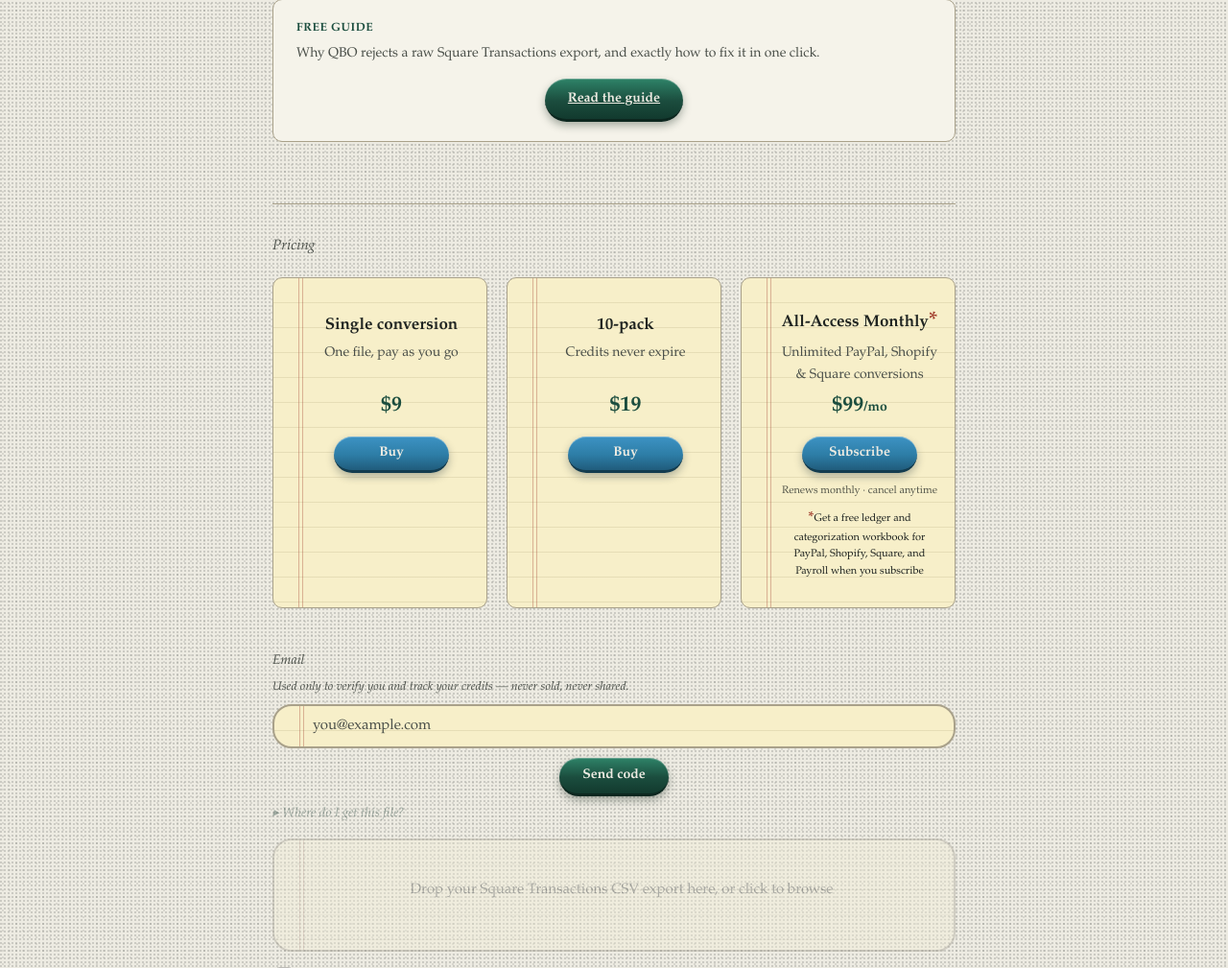
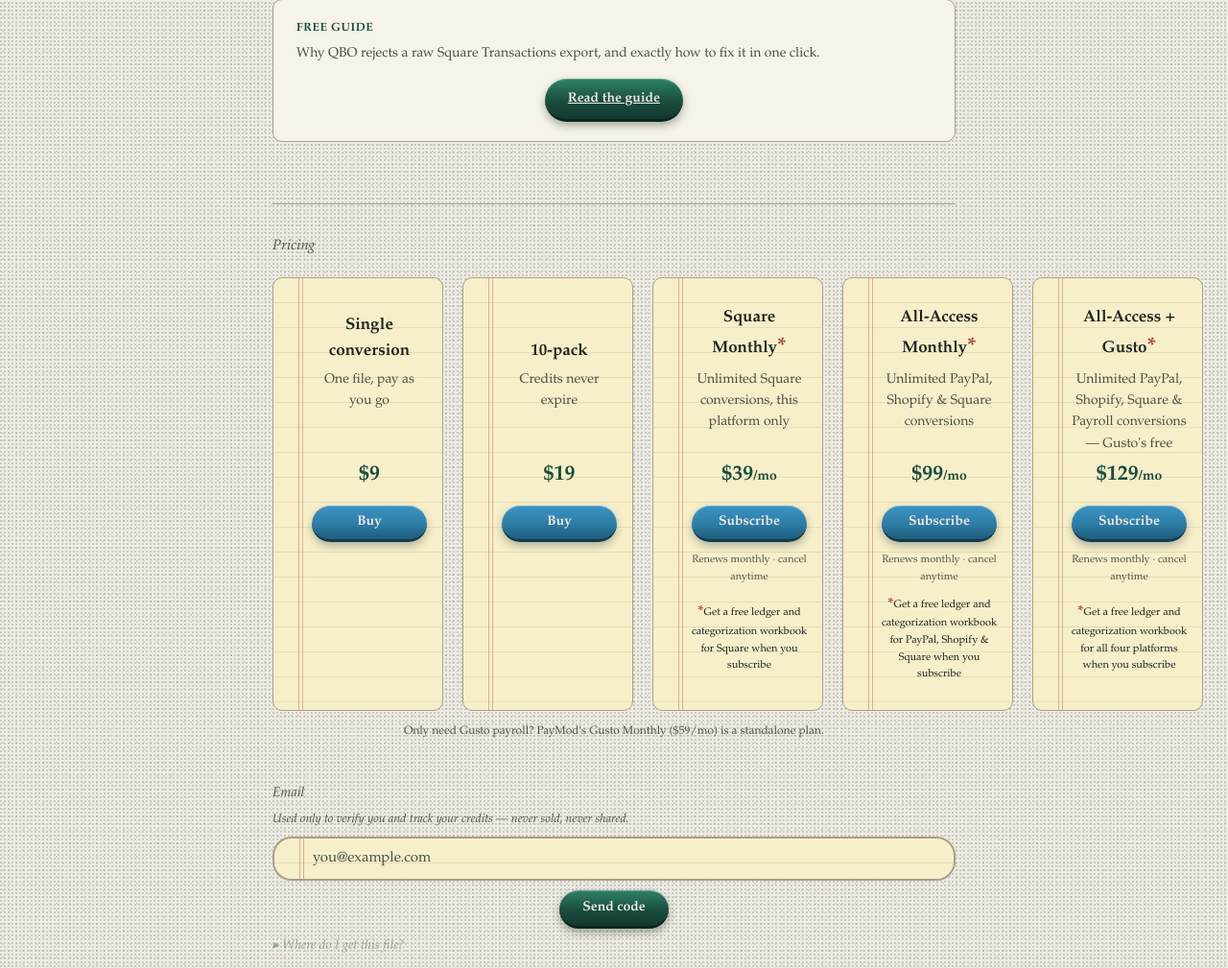
Before and after one commit to workathome180/TillMod, a Flask app: page / in a window 1280 px wide. Shown: the part 454-1463 px from the top of the page at 96% size. Run offline with Flask 3, Linux system fonts and the light colour scheme.

Commit message:
Add detail/audit CSV and tiered subscriptions
Adds a Gross Sales/Fees/Net Total reconciliation CSV as a free perk for
monthly subscribers, plus a new single-platform-only monthly tier and a
bundled All-Access + Gusto tier.

Co-Authored-By: Claude Sonnet 5 <noreply@anthropic.com>

```diff
--- a/app.py
+++ b/app.py
@@ -62,7 +62,7 @@ from werkzeug.middleware.proxy_fix import ProxyFix
 from werkzeug.utils import secure_filename
 
 import db
-from transform import ConversionError, convert_square_to_qbo
+from transform import ConversionError, convert_square_to_qbo, convert_square_to_detail_csv
 
 app = Flask(__name__)
 # Render/Railway/Fly.io (the hosts this README recommends) all sit one reverse proxy in
@@ -103,19 +103,26 @@ if STRIPE_SECRET_KEY:
 PRICE_IDS = {
     "single": os.environ.get("STRIPE_PRICE_SINGLE", "price_REPLACE_ME_SINGLE"),
     "pack10": os.environ.get("STRIPE_PRICE_PACK10", "price_REPLACE_ME_PACK10"),
+    "monthly_single": os.environ.get("STRIPE_PRICE_MONTHLY_SINGLE", "price_REPLACE_ME_MONTHLY_SINGLE"),
     "monthly": os.environ.get("STRIPE_PRICE_MONTHLY", "price_REPLACE_ME_MONTHLY"),
+    "monthly_all4": os.environ.get("STRIPE_PRICE_MONTHLY_ALL4", "price_REPLACE_ME_MONTHLY_ALL4"),
 }
 
-# Identifies which app a checkout came from. FileMod/ShopMod/TillMod all share one
-# Stripe account, so Stripe broadcasts every webhook event to all three apps'
-# /webhook endpoints, not just the one that created the checkout - this tag is how
-# the webhook below tells "a single/10-pack purchase made on this app" apart from
-# "the same kind of purchase made on a sibling app." The "monthly" plan is the one
-# exception: it's the shared All-Access bundle, so it's meant to activate on all
-# three regardless of which app's checkout the customer used.
+# Identifies which app a checkout came from. FileMod/ShopMod/TillMod/PayMod all
+# share one Stripe account, so Stripe broadcasts every webhook event to all four
+# apps' /webhook endpoints, not just the one that created the checkout - this tag
+# is how the webhook below tells "a single/10-pack/monthly_single purchase made on
+# this app" apart from "the same kind of purchase made on a sibling app." Two
+# plans are broadcast exceptions, meant to activate regardless of which app's
+# checkout the customer used: "monthly" is the All-Access bundle (PayPal +
+# Shopify + Square only, NOT PayMod/Gusto - that has its own standalone
+# "monthly_gusto" tier on PayMod), and "monthly_all4" is the bigger bundle that
+# adds Gusto on top, so it activates on all four apps. "monthly_single" is the
+# cheaper single-platform-only subscription tier - same broadcast problem as
+# single/pack10, so it's gated by origin_app too.
 APP_NAME = "tillmod"
 
-PLAN_CREDITS = {"single": 1, "pack10": 10}  # monthly grants a subscription, not credits
+PLAN_CREDITS = {"single": 1, "pack10": 10}  # monthly/monthly_single grant a subscription, not credits
 
 # A free perk for active monthly subscribers, gated in /gift-workbook below by the same
 # has_subscription() check /account uses. Lives in its own folder (not app.static_folder),
@@ -421,6 +428,46 @@ def convert(email):
     return response
 
 
+@app.route("/convert-detail", methods=["POST"])
+@rate_limit(max_requests=10, per_seconds=60)
+@verified_email_required
+def convert_detail(email):
+    """Reconciliation companion CSV (Date, Description, Gross Sales, Fees,
+    Net Total + a TOTAL row) - a free perk for active monthly subscribers,
+    not a credited conversion. Not meant for QBO import; lets a subscriber
+    see what each Net Total figure was made of without reopening Square.
+    """
+    if not db.has_subscription(email):
+        return jsonify({"error": "This download is available to active monthly subscribers."}), 403
+
+    if "file" not in request.files:
+        return jsonify({"error": "No file uploaded."}), 400
+
+    uploaded = request.files["file"]
+    if uploaded.filename == "":
+        return jsonify({"error": "No file selected."}), 400
+
+    file_bytes = uploaded.read()
+
+    try:
+        csv_text, warnings = convert_square_to_detail_csv(file_bytes)
+    except ConversionError as e:
+        return jsonify({"error": str(e)}), 422
+
+    buf = io.BytesIO(csv_text.encode("utf-8"))
+    buf.seek(0)
+
+    response = send_file(
+        buf,
+        mimetype="text/csv",
+        as_attachment=True,
+        download_name="square_detail_audit.csv",
+    )
+    if warnings:
+        response.headers["X-Conversion-Warnings"] = " | ".join(warnings)
+    return response
+
+
 @app.route("/create-checkout-session", methods=["POST"])
 @verified_email_required
 def create_checkout_session(email):
@@ -433,7 +480,7 @@ def create_checkout_session(email):
     if plan not in PRICE_IDS:
         return jsonify({"error": "Unknown plan."}), 400
 
-    mode = "subscription" if plan == "monthly" else "payment"
+    mode = "subscription" if plan in ("monthly", "monthly_single", "monthly_all4") else "payment"
 
     session_kwargs = dict(
         line_items=[{"price": PRICE_IDS[plan], "quantity": 1}],
@@ -507,9 +554,19 @@ def webhook():
         customer_id = session.get("customer")
 
         if email and plan == "monthly":
-            # All-Access bundle: unlocks all three apps, so this activates here
-            # regardless of which app's checkout the customer actually used -
+            # All-Access bundle: unlocks all three conversion apps (not PayMod -
+            # Gusto is its own separate "monthly_gusto" tier), so this activates
+            # here regardless of which app's checkout the customer actually used -
             # Stripe delivers this same event to all three apps' webhooks.
+            db.activate_subscription(email, stripe_customer_id=customer_id)
+        elif email and plan == "monthly_all4":
+            # Bigger bundle: unlocks all four apps including Gusto, so this
+            # activates here regardless of which app's checkout the customer
+            # actually used - same broadcast reasoning as "monthly" above.
+            db.activate_subscription(email, stripe_customer_id=customer_id)
+        elif email and plan == "monthly_single" and origin_app == APP_NAME:
+            # Single-platform-only subscription - same broadcast problem as
+            # single/pack10 below, so it's gated by origin_app too.
             db.activate_subscription(email, stripe_customer_id=customer_id)
         elif email and plan in PLAN_CREDITS and origin_app == APP_NAME:
             # Single/10-pack purchases are per-app. Stripe also delivers this
--- a/templates/index.html
+++ b/templates/index.html
@@ -616,7 +616,7 @@
 
   .pricing-grid {
     display: grid;
-    grid-template-columns: repeat(3, 1fr);
+    grid-template-columns: repeat(5, 1fr);
     grid-template-rows: auto auto auto auto auto auto;
     gap: 20px;
   }
@@ -764,14 +764,31 @@
         <button class="buy-btn" data-plan="pack10">Buy</button>
       </div>
       <div class="tally-row">
+        <div class="plan-name">Square Monthly<span class="footnote-star">*</span></div>
+        <div class="plan-desc">Unlimited Square conversions, this platform only</div>
+        <div class="price">$39<span style="font-size:14px;">/mo</span></div>
+        <button class="buy-btn" data-plan="monthly_single">Subscribe</button>
+        <div style="font-size:11px; margin-top:6px; opacity:0.75;">Renews monthly · cancel anytime</div>
+        <div style="font-size:11px; margin-top:4px;"><span class="footnote-star">*</span>Get a free ledger and categorization workbook for Square when you subscribe</div>
+      </div>
+      <div class="tally-row">
         <div class="plan-name">All-Access Monthly<span class="footnote-star">*</span></div>
         <div class="plan-desc">Unlimited PayPal, Shopify &amp; Square conversions</div>
         <div class="price">$99<span style="font-size:14px;">/mo</span></div>
         <button class="buy-btn" data-plan="monthly">Subscribe</button>
         <div style="font-size:11px; margin-top:6px; opacity:0.75;">Renews monthly · cancel anytime</div>
-        <div style="font-size:11px; margin-top:4px;"><span class="footnote-star">*</span>Get a free ledger and categorization workbook for PayPal, Shopify, Square, and Payroll when you subscribe</div>
+        <div style="font-size:11px; margin-top:4px;"><span class="footnote-star">*</span>Get a free ledger and categorization workbook for PayPal, Shopify &amp; Square when you subscribe</div>
+      </div>
+      <div class="tally-row">
+        <div class="plan-name">All-Access + Gusto<span class="footnote-star">*</span></div>
+        <div class="plan-desc">Unlimited PayPal, Shopify, Square &amp; Payroll conversions — Gusto's free</div>
+        <div class="price">$129<span style="font-size:14px;">/mo</span></div>
+        <button class="buy-btn" data-plan="monthly_all4">Subscribe</button>
+        <div style="font-size:11px; margin-top:6px; opacity:0.75;">Renews monthly · cancel anytime</div>
+        <div style="font-size:11px; margin-top:4px;"><span class="footnote-star">*</span>Get a free ledger and categorization workbook for all four platforms when you subscribe</div>
       </div>
     </div>
+    <div style="font-size:12px; margin-top:12px; text-align:center; opacity:0.75;">Only need Gusto payroll? PayMod's Gusto Monthly ($59/mo) is a standalone plan.</div>
     <div id="checkout-status" style="font-size:13px; margin-top:16px; text-align:center;"></div>
   </div>
 
@@ -842,6 +859,7 @@
     </div>
     <div id="status"></div>
     <div id="warnings"></div>
+    <a id="detail-link" href="#" style="display:none; font-size:12px;">Download detail/audit CSV (Gross &amp; Fee breakdown)</a>
   </form>
 
   <footer class="spec-note">
@@ -874,6 +892,7 @@
   const checkoutStatus = document.getElementById('checkout-status');
   const manageSubLink = document.getElementById('manage-sub-link');
   const giftLink = document.getElementById('gift-link');
+  const detailLink = document.getElementById('detail-link');
 
   const sendCodeBtn = document.getElementById('send-code-btn');
   const codeRow = document.getElementById('code-row');
@@ -888,6 +907,7 @@
   const postVerifySection = document.getElementById('post-verify-section');
 
   let selectedFile = null;
+  let isSubscriber = false;
   let pendingReceipt = null;
 
   // --- Email verification -----------------------------------------------------
@@ -930,6 +950,8 @@
     balanceNote.textContent = '';
     manageSubLink.style.display = 'none';
     giftLink.style.display = 'none';
+    detailLink.style.display = 'none';
+    isSubscriber = false;
   }
 
   function showCodeEntry() {
@@ -945,6 +967,7 @@
       if (res.status === 401) { handleUnverified(); return; }
       if (!res.ok) return;
       const data = await res.json();
+      isSubscriber = !!data.subscription_active;
       if (data.subscription_active) {
         balanceNote.textContent = '(unlimited — active subscription)';
         manageSubLink.style.display = '';
@@ -953,6 +976,7 @@
         balanceNote.textContent = `(${data.credits} credit${data.credits === 1 ? '' : 's'} available)`;
         manageSubLink.style.display = 'none';
         giftLink.style.display = 'none';
+        detailLink.style.display = 'none';
       }
     } catch (e) { /* silent — balance display is a nicety, not critical */ }
   }
@@ -1007,6 +1031,37 @@
       checkoutStatus.style.color = 'var(--stamp-red)';
     } finally {
       giftLink.textContent = 'Download free gift';
+    }
+  });
+
+  detailLink.addEventListener('click', async (e) => {
+    e.preventDefault();
+    if (!getToken() || !selectedFile) return;
+    detailLink.textContent = 'Loading…';
+    try {
+      const formData = new FormData();
+      formData.append('file', selectedFile);
+      const res = await fetch('/convert-detail', { method: 'POST', headers: authHeaders(), body: formData });
+      if (res.status === 401) { handleUnverified(); return; }
+      if (!res.ok) {
+        const err = await res.json().catch(() => ({}));
+        statusEl.textContent = 'Error: ' + (err.error || 'Could not build detail CSV.');
+        statusEl.className = 'error';
+        return;
+      }
+      const blob = await res.blob();
+      const url = window.URL.createObjectURL(blob);
+      const a = document.createElement('a');
+      a.href = url;
+      a.download = 'square_detail_audit.csv';
+      document.body.appendChild(a);
+      a.click();
+      a.remove();
+    } catch (err) {
+      statusEl.textContent = 'Something went wrong: ' + err.message;
+      statusEl.className = 'error';
+    } finally {
+      detailLink.textContent = 'Download detail/audit CSV (Gross & Fee breakdown)';
     }
   });
 
@@ -1257,6 +1312,7 @@
         ? 'Converted using your free trial credit. Download started.'
         : 'Converted. Download started — import it into the QBO Banking tab.';
       statusEl.className = 'success';
+      detailLink.style.display = isSubscriber ? '' : 'none';
       refreshBalance();
     } catch (err) {
       statusEl.textContent = 'Something went wrong: ' + err.message;
```
Also changed, not shown: transform.py (+79 -0 lines).
